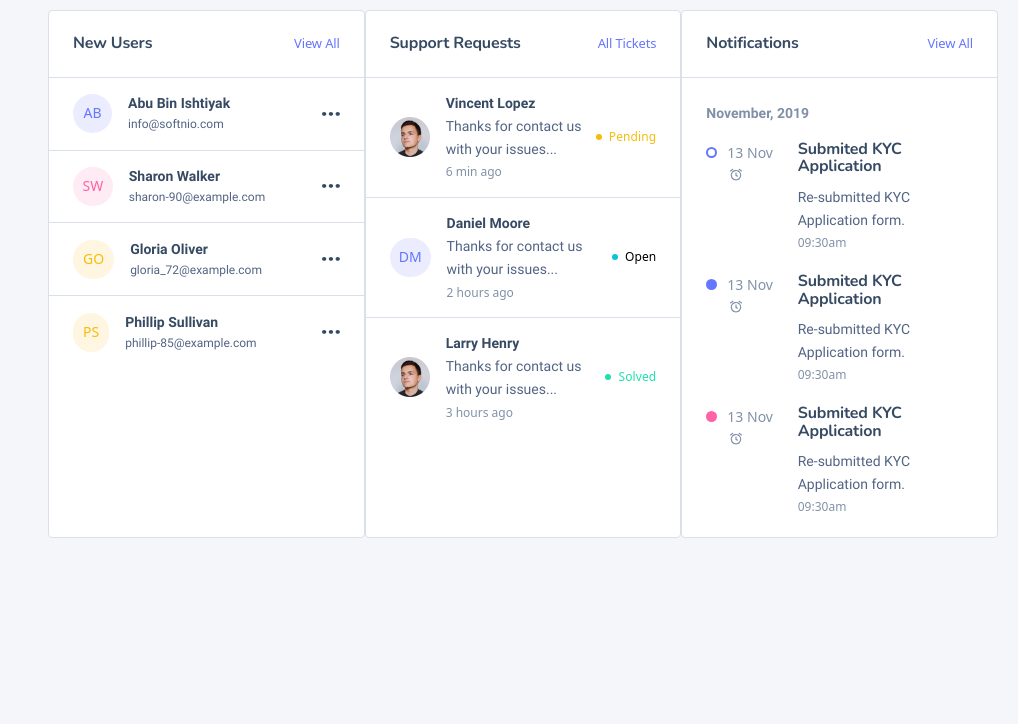
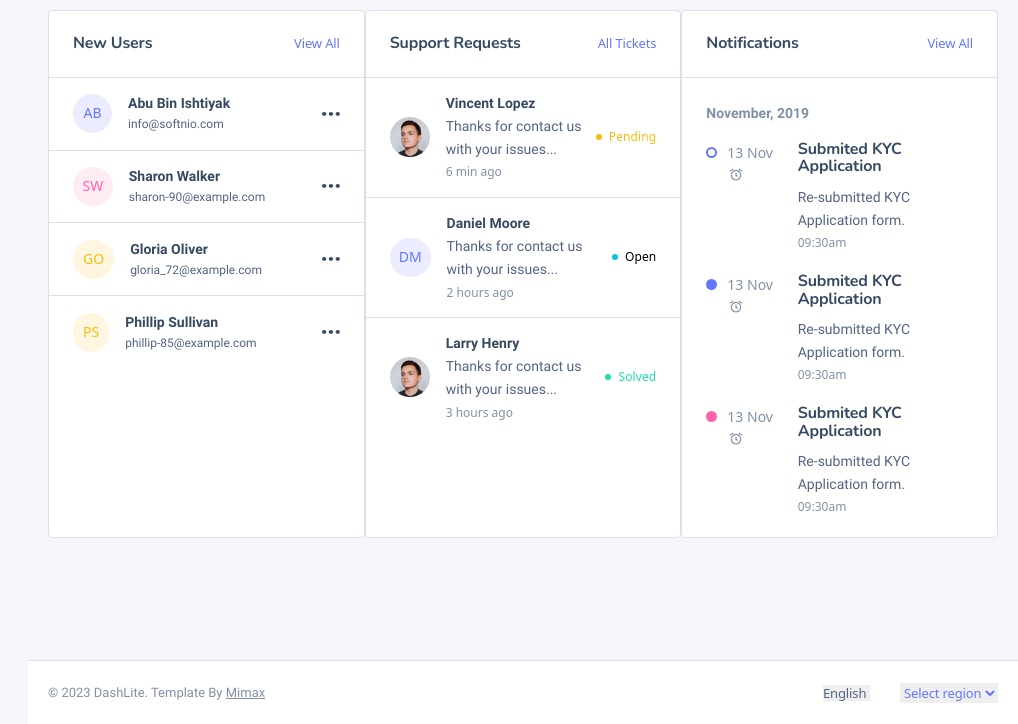
Before and after one commit to shakhbozpro/Dashboards, a plain HTML site: page index.html in a window 1280 px wide. Shown: the part 1198-1922 px from the top of the page, without its empty margins (262-1280 px from the left). Before the commit the page ends 1736 px from the top, so only its background shows below. Drawn offline with nearby package versions, Linux system fonts and the light colour scheme.

Commit message:
Footer qo'shildi kamchiliklar bor

```diff
--- a/assets/styles/main.css
+++ b/assets/styles/main.css
@@ -501,3 +501,19 @@ p {
   background-size: contain;
   background-position: center;
 }
+
+/* ! Footer styles */
+.footer-lang-sub {
+  appearance: none;
+}
+.footer-lang-sub::after {
+  content: "";
+  display: inline-block;
+  width: 14px;
+  height: 14px;
+  margin-left: 2px;
+  background-image: url("../images/arrow-up.svg");
+  background-repeat: no-repeat;
+  background-size: contain;
+  background-position: center;
+}
--- a/index.html
+++ b/index.html
@@ -756,7 +756,7 @@
         </div>
       </section>
 
-      <section class="pt-7">
+      <section class="mb-[122px] pt-7">
         <div class="handle-container">
           <ul class="flex justify-between items-stretch">
             <li class="max-w-[503px] w-full bg-white border-[1px] border-[#DBDFEA] rounded-[4px]">
@@ -911,7 +911,34 @@
     <!-- ? Main end -->
 
     <!-- ? Footer start -->
-    <footer></footer>
+    <footer class="py-[21px] bg-white border-t-[1px] border-[#DBDFEA]">
+      <div class="handle-container">
+        <div class="flex justify-between items-center">
+          <p class="text-[13px] leading-[21px] capitalize text-[#8091A7]">
+            © 2023 dashLite. template by
+            <a class="underline" href="https://mimaxgroup.com/">Mimax</a>
+          </p>
+
+          <div class="flex items-center gap-x-[30px]">
+            <select class="footer-lang-sub text-[13px] leading-4 tracking-[-0.01em] text-[#526484]"
+              name="selectedLanguage">
+              <option value="eng">English</option>
+              <option value="rus">Russian</option>
+              <option value="uzb">Uzbek</option>
+            </select>
+
+
+            <select class="footer-reginon-select relative text-[#6576FF] text-[13px] leading-4 tracking-[-0.01em]"
+              name="selectedRegion">
+              <option selected hidden>Select region</option>
+              <option class="mb-3">Usa</option>
+              <option class="mb-3">Russia</option>
+              <option class="mb-3">Uzbekistan</option>
+            </select>
+          </div>
+        </div>
+      </div>
+    </footer>
     <!-- ? Footer end -->
   </div>
 
```
Also changed, not shown: assets/images/arrow-up.svg (added), dist/output.css, vender/package.json (renamed from package.json), vender/src/twstyles.css (renamed from src/twstyles.css), vender/tailwind.config.js (renamed from tailwind.config.js), 2 other files.
